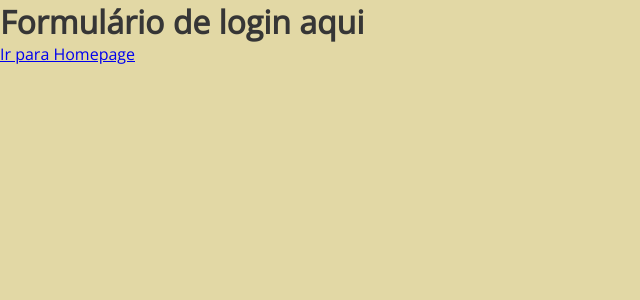
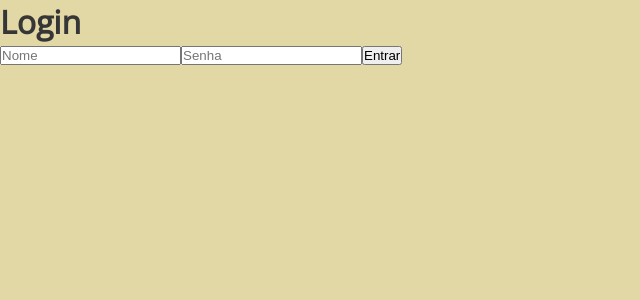
Before and after one commit to viniciuscaol/projeto-final-scdocker, a React (Vite) app: page / in a window 1280 px wide. Shown: the top 300 px of the page, without its empty margins (0-640 px from the left). Built offline with nearby package versions, Linux system fonts and the light colour scheme.

Commit message:
Componente de login funcionando

```diff
--- a/src/pages/Login/login.jsx
+++ b/src/pages/Login/login.jsx
@@ -1,11 +1,39 @@
-import { Link } from 'react-router-dom'
-function Login() {
+import { useState } from 'react'
+import axios from 'axios'
+import { useNavigate } from 'react-router-dom';
+
+
+const Login = () => {
+    const [nome, setNome] = useState('');
+    const [senha, setSenha] = useState('');
+    const [erro, setErro] = useState('');
+    const navigate = useNavigate();
+
+    const EfetuarLogin = async () => {
+        try {
+            const response = await axios.get('http://localhost:3000/usuarios');
+            const usuarios = response.data;
+            const usuarioEncontrado = usuarios.find(usuario => usuario.nome === nome && usuario.senha === senha);
+            if (usuarioEncontrado) {
+                navigate('/homepage');
+            } else {
+                setErro('Nome ou senha inválido');
+            }
+        } catch (error) {
+            console.error('Erro ao buscar eventos', error);
+        }
+    };
+
     return (
-        <div className="login">
-            <h1>Formulário de login aqui</h1>
-            <Link to="/homepage">Ir para Homepage</Link>
+        <div>
+            <h1>Login</h1>
+            <input type="text" placeholder="Nome" value={nome} onChange={e => setNome(e.target.value)} />
+            <input type="password" placeholder="Senha" value={senha} onChange={e => setSenha(e.target.value)} />
+            <button onClick={EfetuarLogin}>Entrar</button>
+            {erro && <p>{erro}</p>}
         </div>
-    )
-}
+    );
 
-export default Login
+};
+
+export default Login;
```
